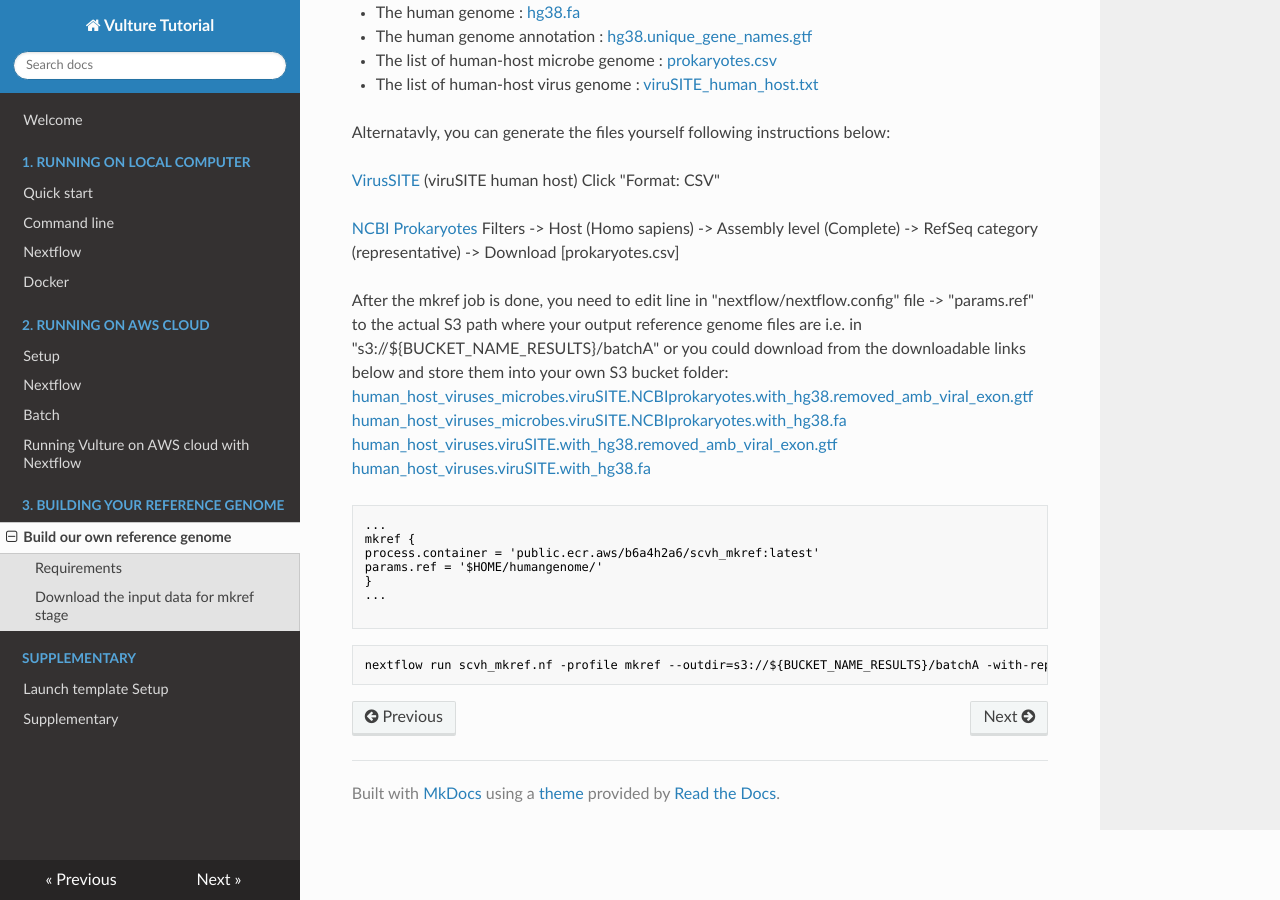
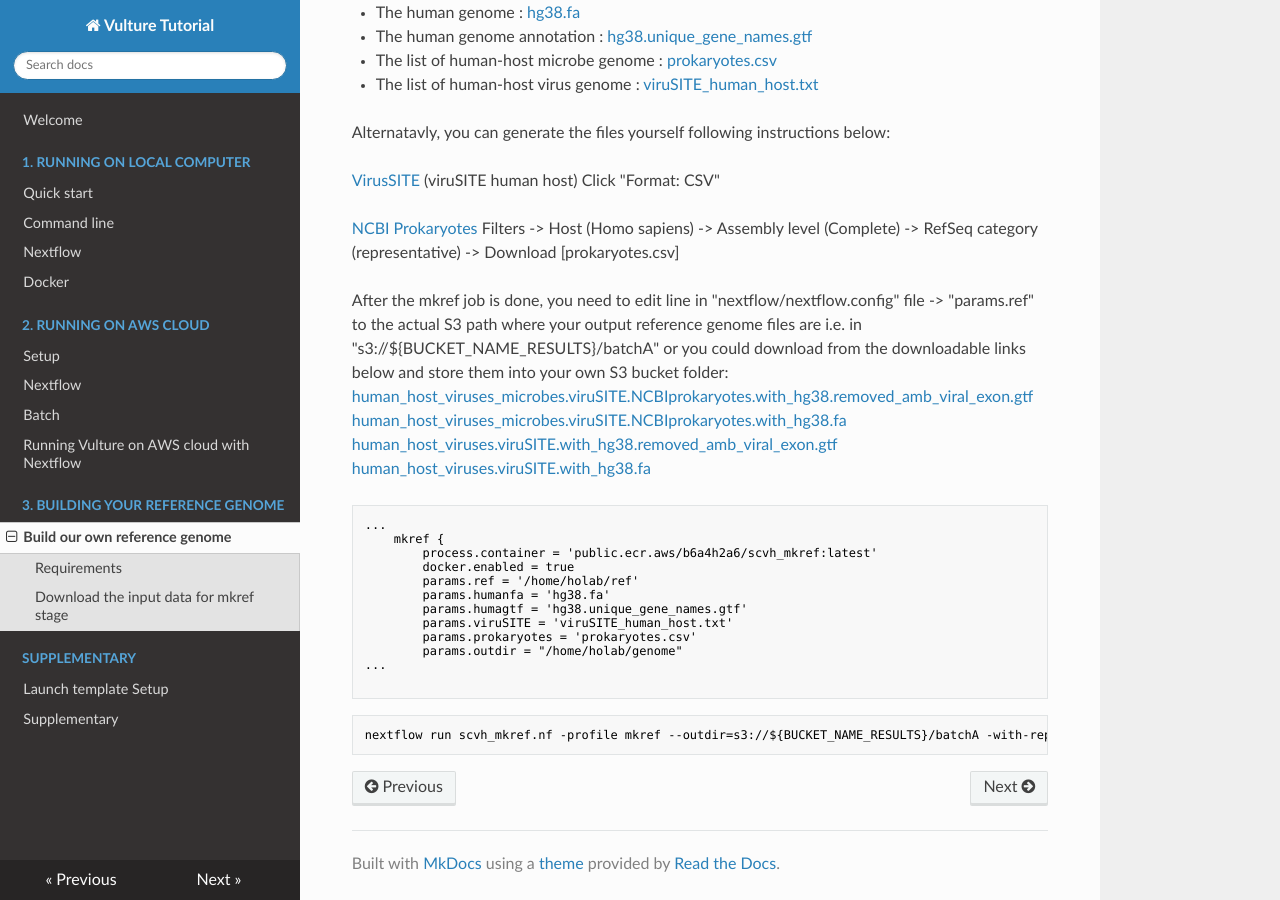
Before and after one commit to hiyin/vulture-user-tutorial, an MkDocs documentation site: the page built from docs/3. Building your reference genome/1_Build.md, in a window 1280 px wide and 900 px high, scrolled down 511 px. Built offline with MkDocs 1.6.1, drawn with Linux system fonts in a browser that asks for light colours; nearby versions of some CDN libraries.

Commit message:
Change nextflow setting in the mkref

````diff
--- a/docs/3. Building your reference genome/1_Build.md
+++ b/docs/3. Building your reference genome/1_Build.md
@@ -44,10 +44,15 @@ After the mkref job is done, you need to edit line in "nextflow/nextflow.config"
 
 ```shell
 ...
-mkref {
-process.container = 'public.ecr.aws/b6a4h2a6/scvh_mkref:latest'
-params.ref = '$HOME/humangenome/'
-}
+    mkref {
+        process.container = 'public.ecr.aws/b6a4h2a6/scvh_mkref:latest'
+		docker.enabled = true
+        params.ref = '/home/holab/ref'
+        params.humanfa = 'hg38.fa'
+        params.humagtf = 'hg38.unique_gene_names.gtf'
+        params.viruSITE = 'viruSITE_human_host.txt'
+        params.prokaryotes = 'prokaryotes.csv'
+		params.outdir = "/home/holab/genome"
 ...
 
 ```
````
